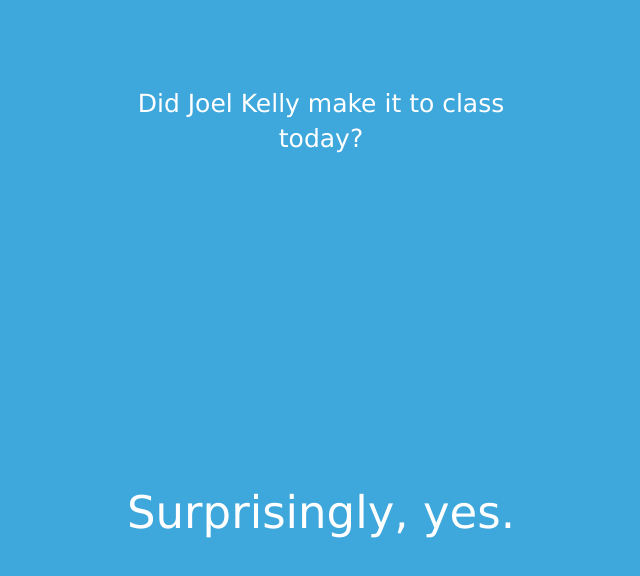
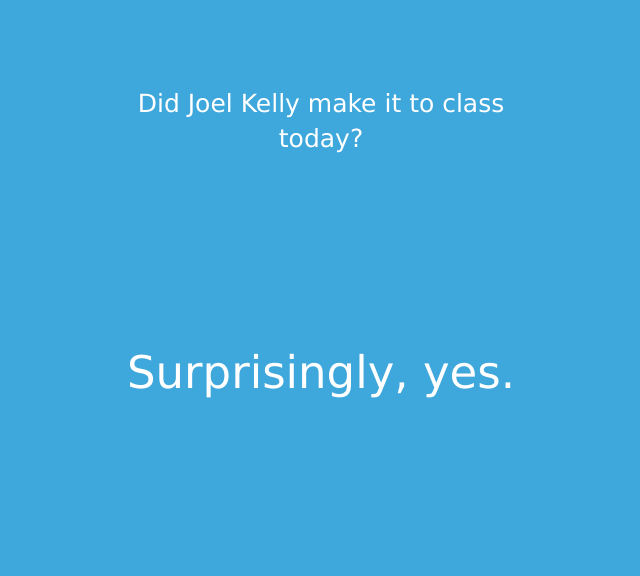
Before and after one commit to edwinbodge/Gans, a plain HTML site: page index.html in a window 1280 px wide. Shown: the whole page, without its empty margins (319-959 px from the left). Drawn offline with Linux system fonts and the light colour scheme.

Commit message:
Update stylesheet.css

```diff
--- a/stylesheet.css
+++ b/stylesheet.css
@@ -24,7 +24,7 @@ body {
 
 #instructions {
 	position: relative;
-	top: 9.1em;
+	top: 6em;
 	left:50%;
 	margin-left: -9em;
 	font-size: 45px;
```
